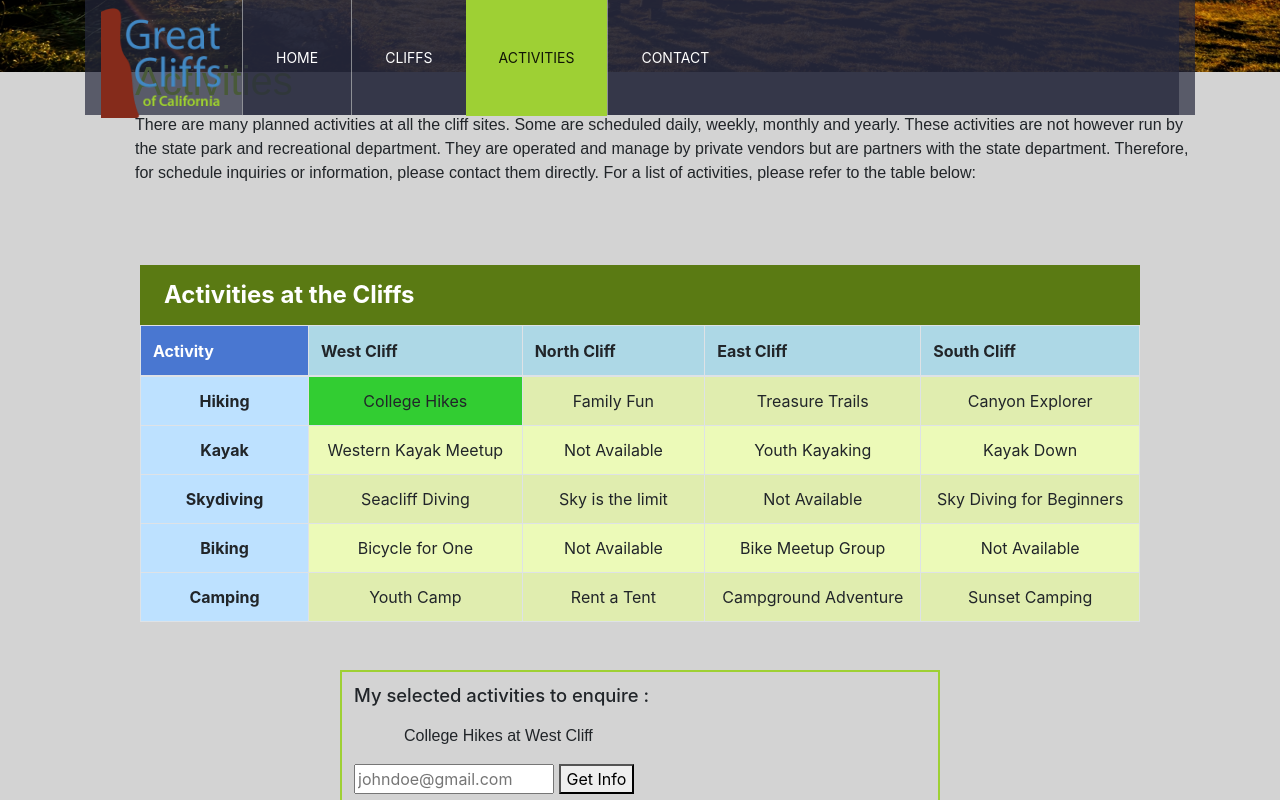
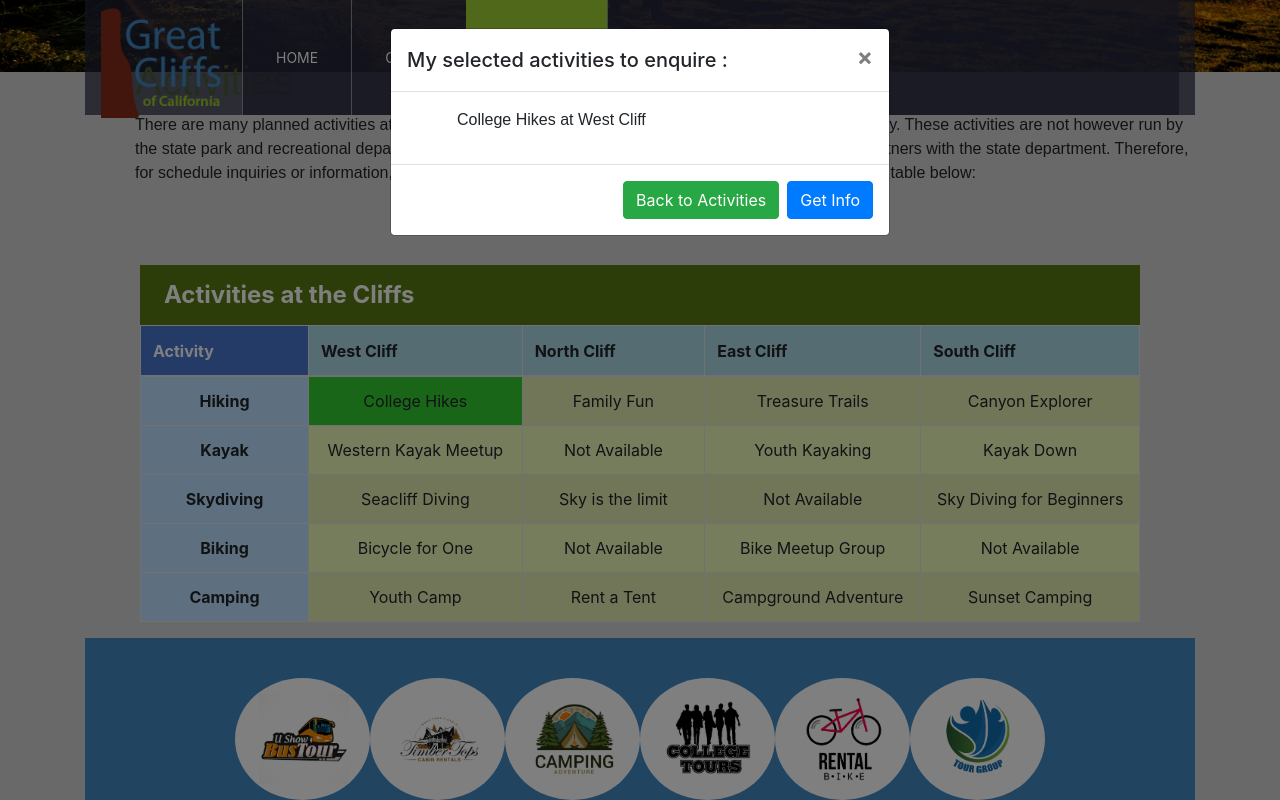
Before and after one commit to GeneralNel/homework-module1, a plain HTML site: page activities.html in a window 1280 px wide. Both pictures are taken after a click on the element "College Hikes". Shown: the part 628-1428 px from the top of the page. Drawn offline with nearby package versions, Linux system fonts and the light colour scheme.

Commit message:
add Bootstrap modal to display selected activities

```diff
--- a/activities.html
+++ b/activities.html
@@ -104,13 +104,25 @@
         </tbody>
   </table>
   </div>
-      <div id="displaySelected">
-        <div id="result">
-          <h4>My selected activities to enquire :</h4>
-        </div>
-        <div id="sendinfo">
-          <input type="email" placeholder="johndoe@gmail.com">
-          <button>Get Info</button>
+      <div class="modal fade" id="selectedModal" tabindex="-1" role="dialog" aria-labelledby="selectedModalLabel" aria-hidden="true">
+        <div class="modal-dialog" role="document">
+          <div class="modal-content">
+            <div class="modal-header">
+              <h5 class="modal-title" id="selectedModalLabel">My selected activities to enquire :</h5>
+              <button type="button" class="close" data-dismiss="modal" aria-label="Close">
+                <span aria-hidden="true">&times;</span>
+              </button>
+            </div>
+            <div class="modal-body">
+              <div id="modalResult">
+                <!-- selected items will be appended here -->
+              </div>
+            </div>
+            <div class="modal-footer">
+              <button type="button" class="btn btn-success" data-dismiss="modal">Back to Activities</button>
+              <button id="modalGetInfo" type="button" class="btn btn-primary">Get Info</button>
+            </div>
+          </div>
         </div>
       </div>
     </main>
--- a/js/activity.js
+++ b/js/activity.js
@@ -6,21 +6,22 @@ $(document).ready(function () {
         if (content != "Not Available" && col != 0) { //check if content does not contain a particular string
             $(this).toggleClass("tdHighlight"); //add or remove class when cell is selected
 
+            var header = $("th").eq(col).text(); //get content of header cell based on index of selected cell
+            var fullText = content + " at " + header;
+
             if ($(this).hasClass("tdHighlight")) { //check if selected cell has class
-                var header = $("th").eq(col).text(); //get content of header cell based on index of selected cell
-                content = content + " at " + header; //add header content to selected cell content
+                // Append to modal result
+                $('#modalResult').append("<p class=\"modal-item\">" + fullText + "</p>");
+            } else { //if selected cell don't have class
+                // Remove matching item from modal
+                $('#modalResult p:contains(' + content + ' at ' + header + ')').remove();
+            }
 
-                $('#displaySelected').css("visibility", "visible"); //make display box visible
-                $('#displaySelected').css("margin-top", "2em"); //add spaces above display box
-                $('#result').append("<p>" + content + "</p>"); //add child element with contents of cell
-
-            } else { //if selected cell don't have class
-                $('#result p:contains(' + content + ')').remove(); //remove child element
-
-                if ($('#result').has('p').length == false) { //check if there are any child elements within parent
-                    $('#displaySelected').css("visibility", "hidden"); //make display box hidden
-                    $('#displaySelected').css("margin-top", "0"); //remove spaces above display box
-                }
+            // If there are any selected items, show the modal; otherwise hide it
+            if ($('#modalResult').children().length > 0) {
+                $('#selectedModal').modal('show');
+            } else {
+                $('#selectedModal').modal('hide');
             }
         }
     });
@@ -32,4 +33,22 @@ $(document).ready(function () {
             $(this).css("cursor", "pointer");
         }
     });
+
+    $('#modalGetInfo').click(function () {
+        var items = [];
+        $('#modalResult .modal-item').each(function () {
+            items.push($(this).text());
+        });
+
+        if (items.length === 0) {
+            alert('Please select at least one activity.');
+            return;
+        }
+
+        alert('Sending info for :\n' + items.join('\n'));
+
+        $('.tdHighlight').removeClass('tdHighlight');
+        $('#modalResult').empty();
+        $('#selectedModal').modal('hide');
+    });
 });
```
